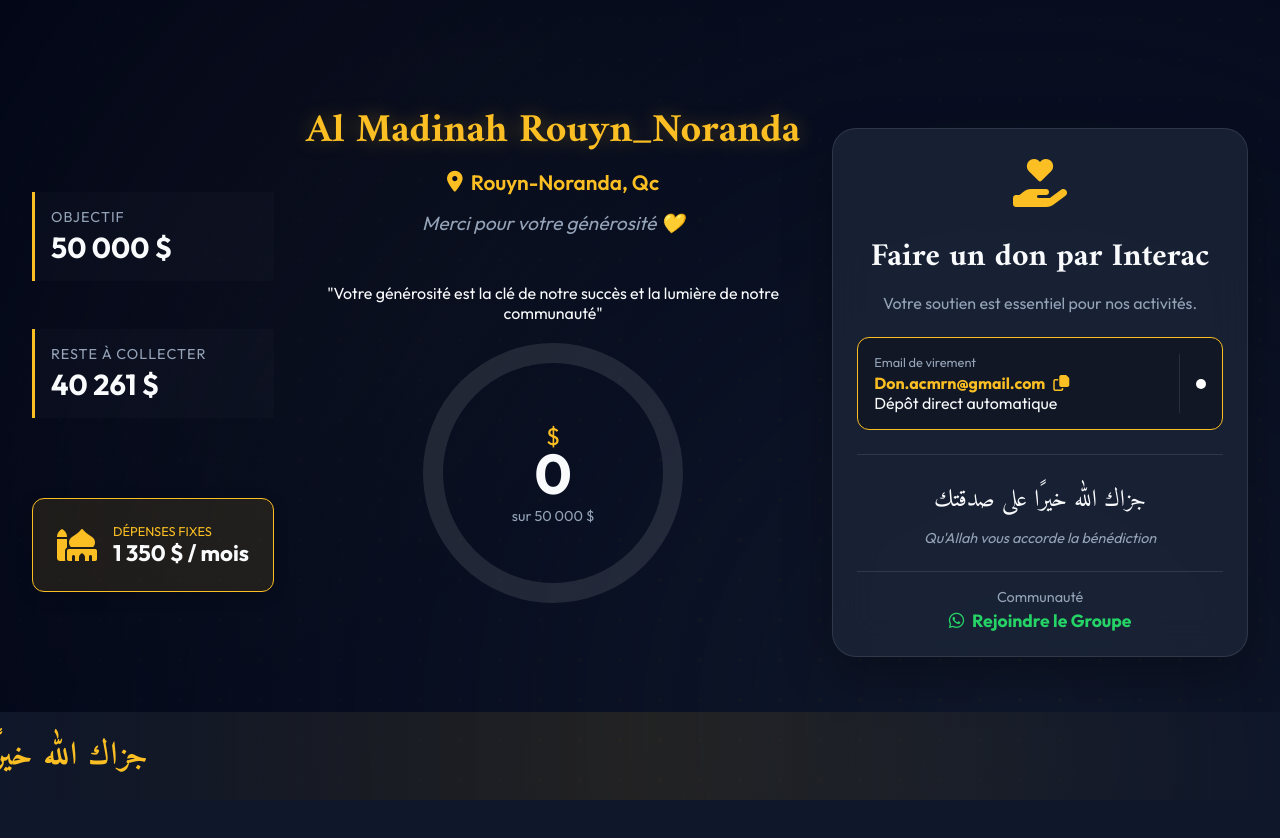
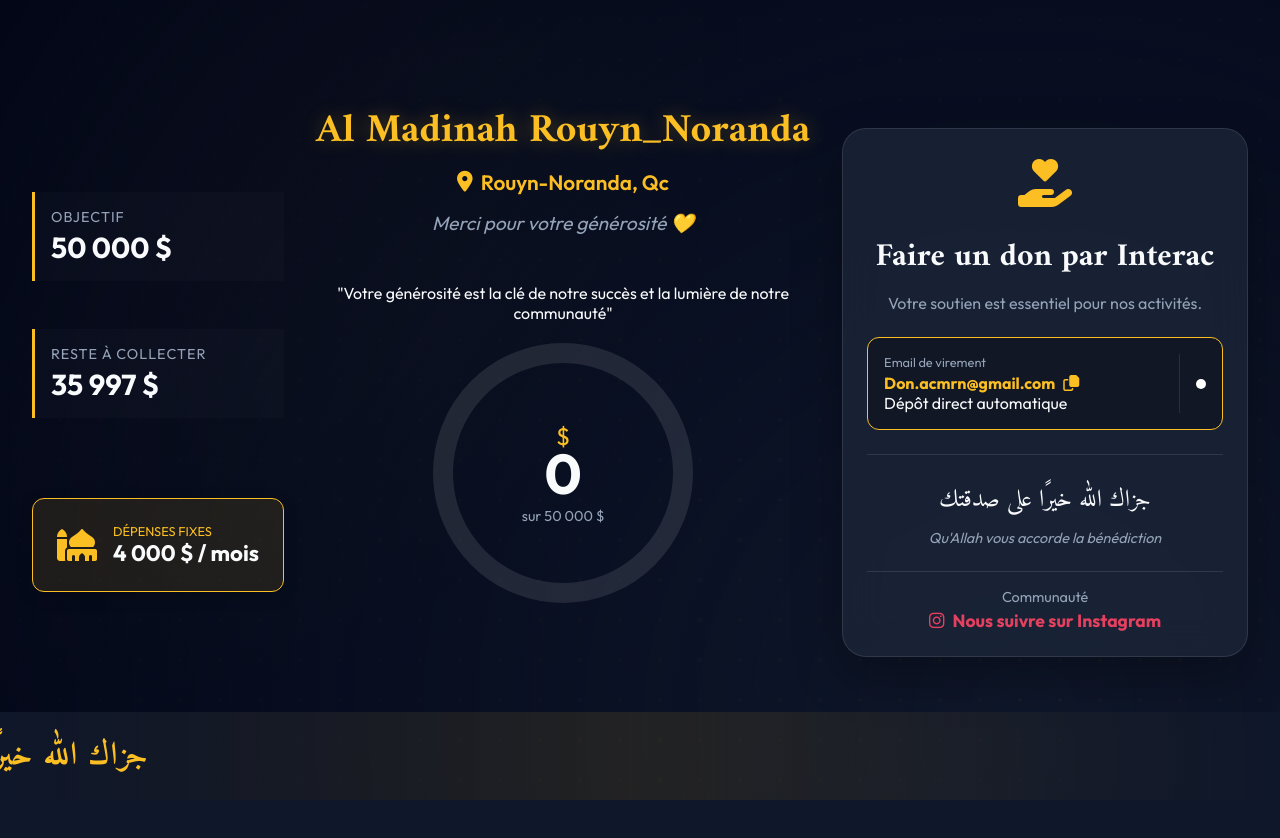
Before and after one commit to Abdenourhe/Al_Madinah-RN, a plain HTML site: page index.html in a window 1280 px wide. Drawn offline with Linux system fonts and the light colour scheme; no server answers; a script that the page names is missing.

Commit message:
Add files via upload

```diff
--- a/index.html
+++ b/index.html
@@ -27,7 +27,7 @@
             </div>
             <div class="stat-box">
                 <span class="stat-label">Reste à collecter</span>
-                <span class="stat-value text-white" id="remaining-amount">40 261 $</span>
+                <span class="stat-value text-white" id="remaining-amount">35 997 $</span>
             </div>
 
             <!-- Place 3: Fixed Expenses -->
@@ -35,7 +35,7 @@
                 <div class="expense-icon"><i class="fa-solid fa-mosque"></i></div>
                 <div class="expense-info">
                     <span class="label">Dépenses fixes</span>
-                    <span class="value" id="expenses-amount">1 350 $ / mois</span>
+                    <span class="value" id="expenses-amount">4 000 $ / mois</span>
                 </div>
             </div>
 
@@ -103,12 +103,13 @@
                     <p class="translation">Qu'Allah vous accorde la bénédiction</p>
                 </div>
 
-                <div class="whatsapp-display"
+                <div class="instagram-display"
                     style="text-align: center; margin-top: 1.5rem; border-top: 1px solid rgba(255,255,255,0.1); padding-top: 1rem;">
                     <p style="color: #94a3b8; font-size: 0.9rem; margin-bottom: 0.2rem;">Communauté</p>
-                    <a href="https://chat.whatsapp.com/IDENTIFIANT_GROUPE" target="_blank"
-                        style="color: #25d366; text-decoration: none; font-weight: 700; font-size: 1.1rem; display: flex; align-items: center; justify-content: center; gap: 0.5rem;">
-                        <i class="fa-brands fa-whatsapp"></i> Rejoindre le Groupe
+                    <a href="https://www.instagram.com/mosquee_rouyn_noranda?igsh=cGE0cXpsN3YyZG83&utm_source=qr"
+                        target="_blank"
+                        style="color: #e4405f; text-decoration: none; font-weight: 700; font-size: 1.1rem; display: flex; align-items: center; justify-content: center; gap: 0.5rem;">
+                        <i class="fa-brands fa-instagram"></i> Nous suivre sur Instagram
                     </a>
                 </div>
             </div>
--- a/script.js
+++ b/script.js
@@ -77,7 +77,7 @@ document.addEventListener('DOMContentLoaded', () => {
     // Generate QR Code
     // Generate QR Code
     new QRCode(document.getElementById("qrcode"), {
-        text: "Montmagny.ccim@gmail.com",
+        text: "Don.acmrn@gmail.com",
         width: 64,
         height: 64,
         colorDark: "#0f172a",
```
Also changed, not shown: style.css (line endings or trailing spaces).
